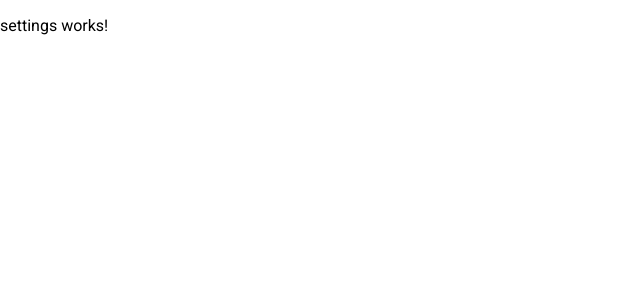
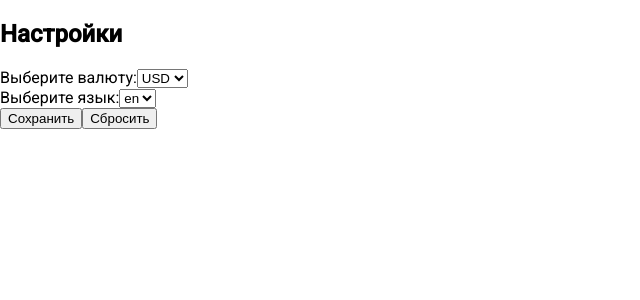
Before and after one commit to Mirzonom/finance-tracker, an Angular app: page /settings in a window 1280 px wide. Shown: the top 300 px of the page, without its empty margins (0-640 px from the left). Built offline with nearby package versions, Linux system fonts and the light colour scheme.

Commit message:
feat(settings): settings functionality

```diff
--- a/src/app/core/models/user-settings.model.ts
+++ b/src/app/core/models/user-settings.model.ts
@@ -1,4 +1,4 @@
 export interface UserSettings {
-  preferredCurrency: string;
-  language: string;
+  preferredCurrency: string | undefined;
+  language: string | undefined;
 }
--- a/src/app/features/settings/settings.component.html
+++ b/src/app/features/settings/settings.component.html
@@ -1 +1,20 @@
-<p>settings works!</p>
+<div class="settings">
+  <h2>Настройки</h2>
+
+  <div class="form-group">
+    <label for="currency">Выберите валюту:</label>
+    <select id="currency" [(ngModel)]="selectedCurrency" class="form-control">
+      <option *ngFor="let currency of currencies" [value]="currency">{{ currency }}</option>
+    </select>
+  </div>
+
+  <div class="form-group">
+    <label for="language">Выберите язык:</label>
+    <select id="language" [(ngModel)]="selectedLanguage" class="form-control">
+      <option *ngFor="let language of languages" [value]="language">{{ language }}</option>
+    </select>
+  </div>
+
+  <button (click)="saveSettings()" class="btn btn-primary">Сохранить</button>
+  <button (click)="resetSettings()" class="btn btn-secondary">Сбросить</button>
+</div>
--- a/src/app/features/settings/settings.component.ts
+++ b/src/app/features/settings/settings.component.ts
@@ -1,11 +1,55 @@
-import { Component } from '@angular/core';
+import {Component} from '@angular/core';
+import {SettingsService} from '../../core/services/settings.service';
+import {UserSettings} from '../../core/models/user-settings.model';
+import {FormsModule} from '@angular/forms';
+import {NgForOf} from '@angular/common';
 
 @Component({
   selector: 'app-settings',
-  imports: [],
+  imports: [
+    FormsModule,
+    NgForOf
+  ],
   templateUrl: './settings.component.html',
   styleUrl: './settings.component.scss'
 })
 export class SettingsComponent {
+  selectedCurrency: string | undefined;
+  selectedLanguage: string | undefined;
+  currencies = ['USD', 'EUR', 'RUB', 'TJS'];
+  languages = ['en', 'ru', 'tj'];
 
+  constructor(private settingsService: SettingsService) {
+  }
+
+  ngOnInit(): void {
+    this.settingsService.settings$.subscribe(settings => {
+      this.selectedCurrency = settings.preferredCurrency;
+      this.selectedLanguage = settings.language;
+    });
+  }
+
+  saveSettings(): void {
+    const newSettings: UserSettings = {
+      preferredCurrency: this.selectedCurrency,
+      language: this.selectedLanguage
+    };
+
+    this.settingsService.updateSettings(newSettings);
+    alert('Настройки сохранены!');
+  }
+
+  // Метод для сброса настроек
+  resetSettings(): void {
+    this.selectedCurrency = 'USD';  // Сброс валюты
+    this.selectedLanguage = 'en';  // Сброс языка
+
+    const defaultSettings: UserSettings = {
+      preferredCurrency: 'USD',
+      language: 'en'
+    };
+
+    this.settingsService.updateSettings(defaultSettings);  // Сбрасываем настройки через сервис
+    alert('Настройки сброшены!');
+  }
 }
```
